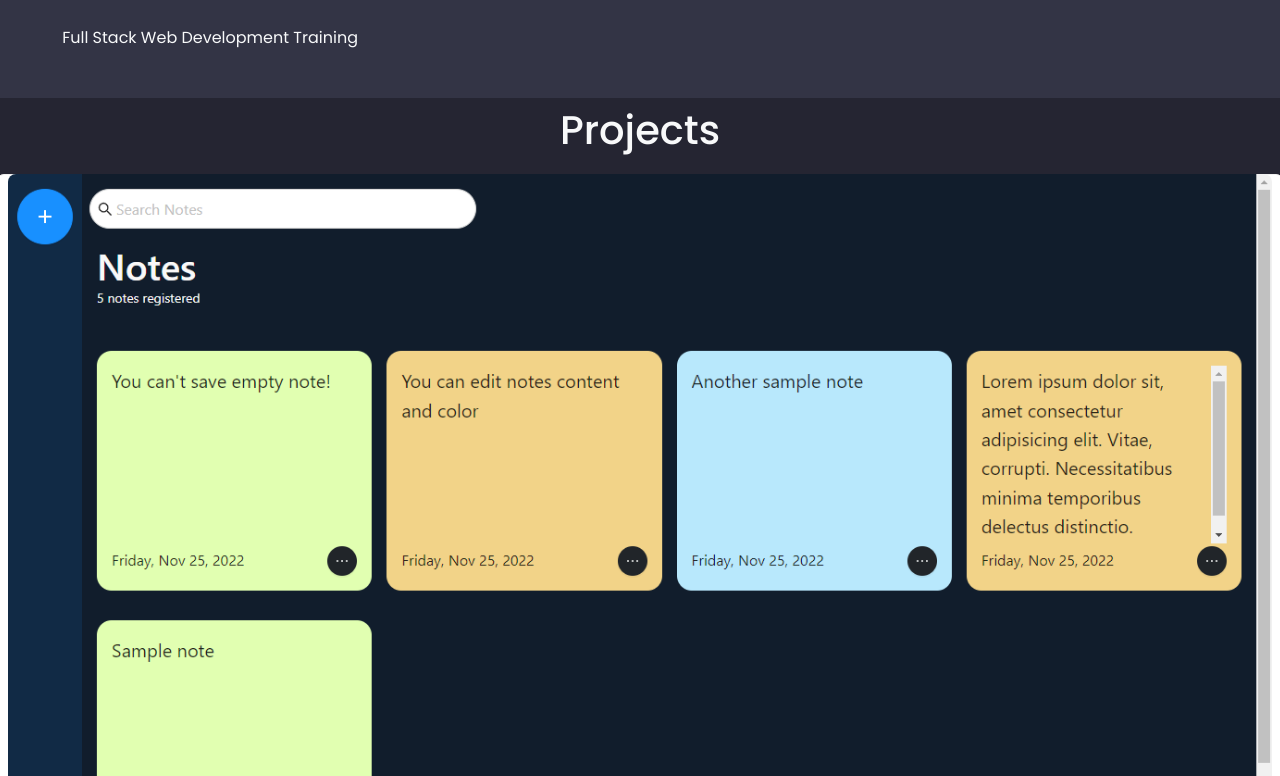
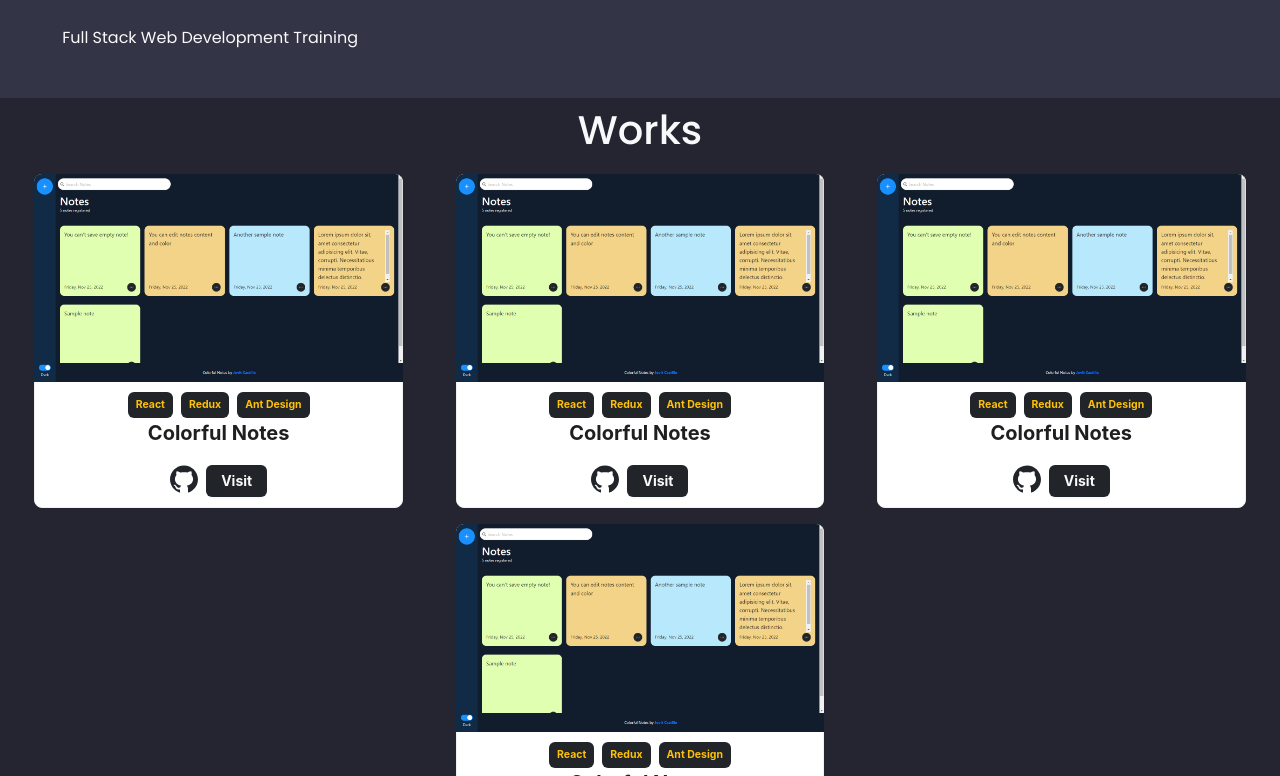
Before and after one commit to Jovitrycast/Portfolio, a React (Create React App) app: page / in a window 1280 px wide. Shown: the part 2144-2920 px from the top of the page. Built offline with nearby package versions, Linux system fonts and the light colour scheme.

Commit message:
updated project section

```diff
--- a/src/data/projects.js
+++ b/src/data/projects.js
@@ -7,7 +7,28 @@ const projectCollection = [
     link: 'https://colorful-notes.vercel.app/',
     code: 'https://github.com/Jovitrycast/colorful-notes',
     image: require("../assets/images/projects/Colorful-notes.png")
-    }
+    },
+    {
+    projectName: 'Colorful Notes',
+    tech: ['React','Redux','Ant Design'],
+    link: 'https://colorful-notes.vercel.app/',
+    code: 'https://github.com/Jovitrycast/colorful-notes',
+    image: require("../assets/images/projects/Colorful-notes.png")
+    },
+    {
+    projectName: 'Colorful Notes',
+    tech: ['React','Redux','Ant Design'],
+    link: 'https://colorful-notes.vercel.app/',
+    code: 'https://github.com/Jovitrycast/colorful-notes',
+    image: require("../assets/images/projects/Colorful-notes.png")
+    },
+    {
+        projectName: 'Colorful Notes',
+        tech: ['React','Redux','Ant Design'],
+        link: 'https://colorful-notes.vercel.app/',
+        code: 'https://github.com/Jovitrycast/colorful-notes',
+        image: require("../assets/images/projects/Colorful-notes.png")
+        }
 ]
 
 export default projectCollection;
--- a/src/pages/Projects/index.jsx
+++ b/src/pages/Projects/index.jsx
@@ -4,25 +4,29 @@ import './index.scss'
 
 // ant design imports
 import {GithubOutlined} from '@ant-design/icons'
-import { Button, Card } from 'antd';
+import { Button, Card, Row, Col} from 'antd';
 
-const { Meta } = Card;
 
 function index() {
   return (
     <>
         <section className="projectsWrapper text-light p-2">
-            <h1 className="text-center">Projects</h1>
-
-            {projectCollection.map((project, key) => (
-                <div className="row" key={key}>
+            <h1 className="text-center">Works</h1>
+            <Row className=''>
+                {projectCollection.map((project, key) => (
+                <Col
+                    sm={22}
+                    md={11}
+                    lg={7}
+                    className="mx-auto mb-3"
+                    >
                     <Card
+                        key={key}
                         hoverable
-                        size='large'
                         bodyStyle={{
                             padding: '10px'
                         }}
-                        className='w-25 text-center col-md'
+                        className='text-center'
                         cover={<img alt="project image" src={project.image}/>}
                     >
                         <div className="tech d-flex gap-2 justify-content-center ">
@@ -38,8 +42,9 @@ function index() {
                             </a>
                         </div>
                     </Card>
-                </div>
-            ))}
+                    </Col>
+                ))}
+            </Row>
         </section>
     </>
   )
```
